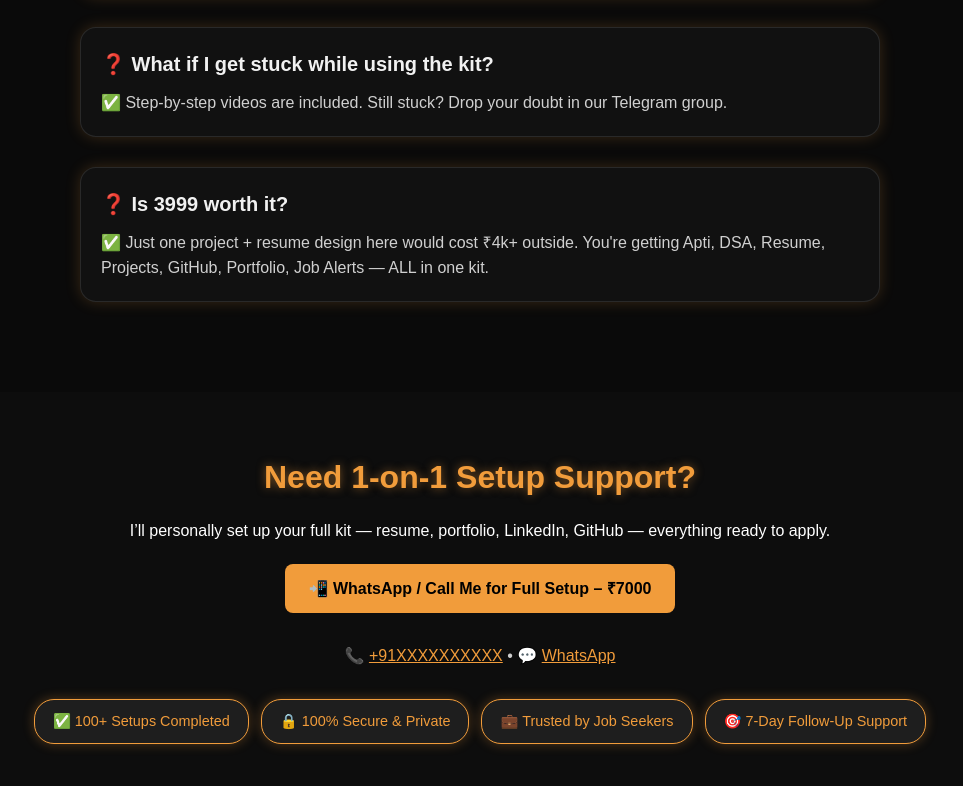
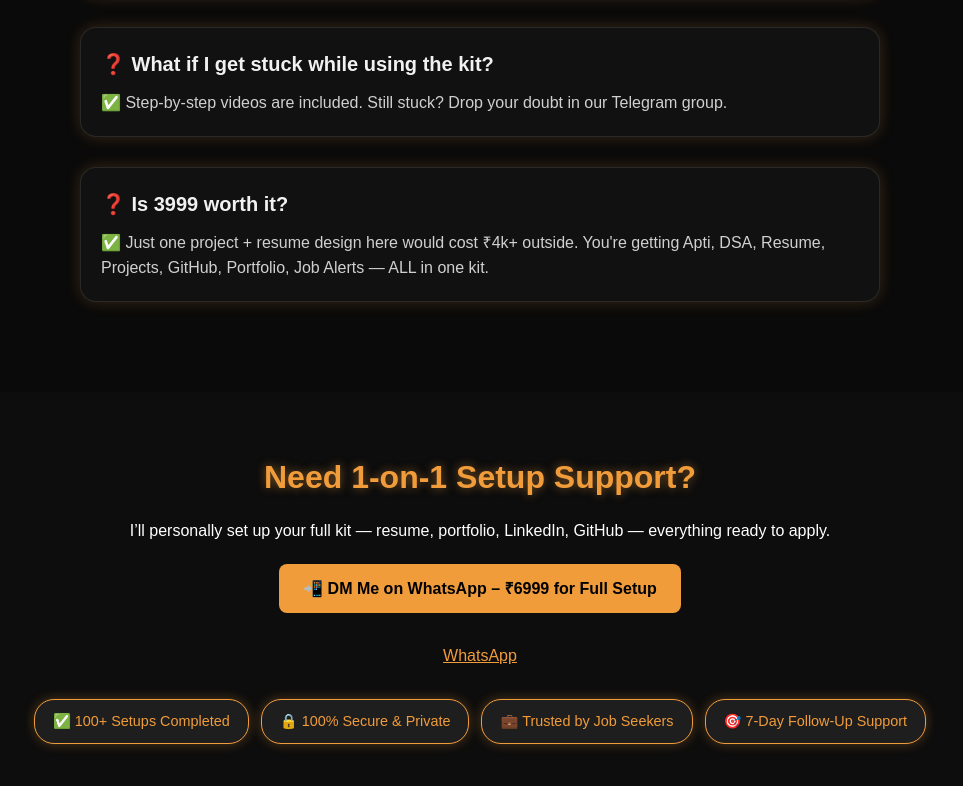
Before and after one commit to narendra143t/landing-page, a plain HTML site: page index.html in a window 1280 px wide. Shown: the part 6071-6857 px from the top of the page, without its empty margins (160-1123 px from the left). Drawn offline with Linux system fonts and the light colour scheme; a script that the page names is missing.

Commit message:
whatsapp integration

```diff
--- a/index.html
+++ b/index.html
@@ -465,13 +465,16 @@
   <h2>Need 1-on-1 Setup Support?</h2>
   <p>I’ll personally set up your full kit — resume, portfolio, LinkedIn, GitHub — everything ready to apply.</p>
 
-  <a href="https://wa.me/91XXXXXXXXXX" class="footer-btn" target="_blank">
-    📲 WhatsApp / Call Me for Full Setup – ₹7000
-  </a>
+ <a
+  href="https://wa.me/919581621692?text=Hi%20Narendra%2C%20I%20am%20interested%20in%20the%201-on-1%20setup%20support%20for%20resume%2C%20GitHub%2C%20LinkedIn%2C%20portfolio%20and%20projects."
+  class="footer-btn"
+  target="_blank"
+>
+  📲 DM Me on WhatsApp – ₹6999 for Full Setup
+</a>
 
   <p class="contact-links">
-    📞 <a href="tel:+91XXXXXXXXXX" style="color: #f19c3b;">+91XXXXXXXXXX</a> • 💬
-    <a href="https://wa.me/91XXXXXXXXXX" style="color: #f19c3b;">WhatsApp</a>
+    <a href="https://wa.me/919581621692?text=Hi%20Narendra%2C%20I%20am%20interested%20in%20the%201-on-1%20setup%20support%20for%20resume%2C%20GitHub%2C%20LinkedIn%2C%20portfolio%20and%20projects."" style="color: #f19c3b;">WhatsApp</a>
   </p>
 
   <!-- Trust Badges -->
```
